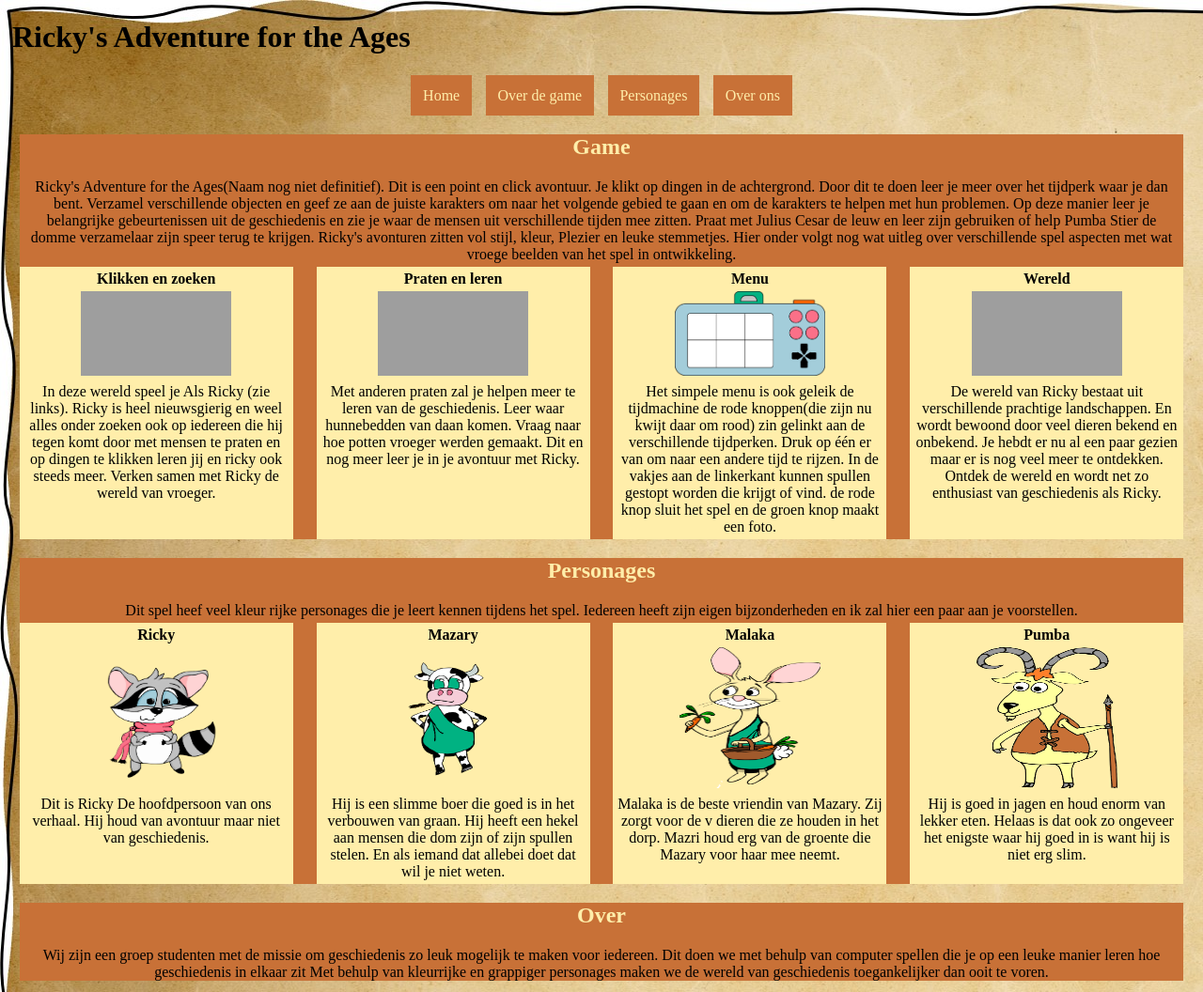
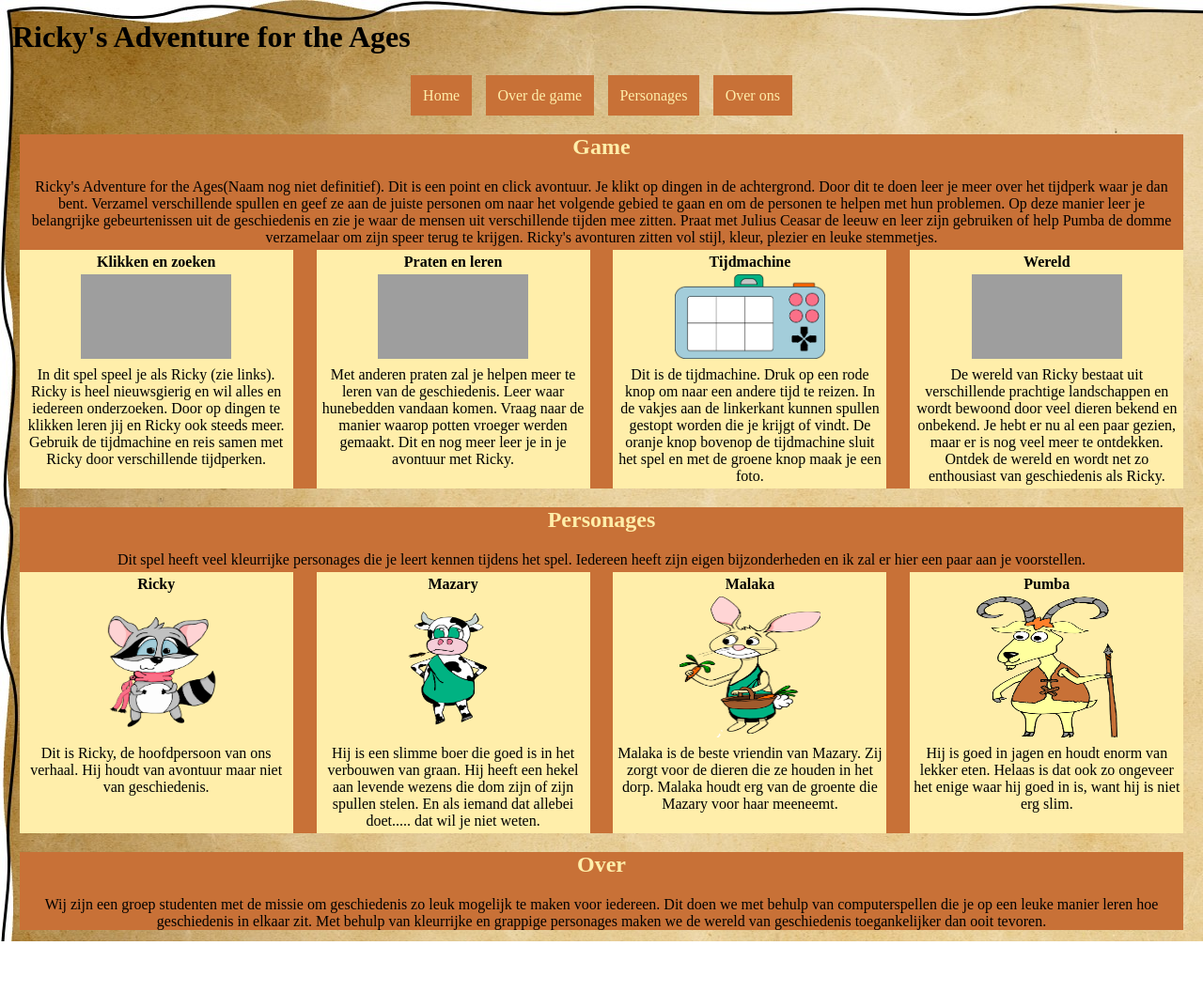
Before and after one commit to olevanderheiden/onePagerRicky, a plain HTML site: page index.html in a window 1280 px wide. Shown: the whole page at 94% size. After the commit the page ends 1002 px from the top, so only its background shows below. Drawn offline with Linux system fonts and the light colour scheme; grey boxes are pictures that could not be loaded.

Commit message:
Fix 2.1.1 Fixing more  language errors and adding/changing text to be more child friendly

```diff
--- a/index.html
+++ b/index.html
@@ -27,81 +27,79 @@
     <h2 id="game">Game</h2>
     <p>Ricky's Adventure for the Ages(Naam nog niet definitief). Dit is een point en click avontuur.
         Je klikt op dingen in de achtergrond. Door dit te doen leer je meer over het tijdperk waar je dan bent.
-        Verzamel verschillende objecten en geef ze aan de juiste karakters om naar het volgende gebied te gaan en om de karakters
+        Verzamel verschillende spullen en geef ze aan de juiste personen om naar het volgende gebied te gaan en om de personen
         te helpen met hun problemen. Op deze manier leer je belangrijke gebeurtenissen uit de geschiedenis en zie je waar de mensen uit verschillende tijden mee zitten.
-        Praat met Julius Cesar de leuw en leer zijn gebruiken of help Pumba Stier de domme verzamelaar zijn speer terug te krijgen. Ricky's avonturen zitten vol stijl, kleur,
-        Plezier en leuke stemmetjes. Hier onder volgt nog wat uitleg over verschillende spel aspecten met wat vroege beelden van het spel in ontwikkeling.
+        Praat met Julius Ceasar de leeuw en leer zijn gebruiken of help Pumba de domme verzamelaar om zijn speer terug te krijgen. Ricky's avonturen zitten vol stijl, kleur,
+        plezier en leuke stemmetjes.
     </p>
 
     <div class="imageContainer">
         <div class="character">
             <p class="characterName">Klikken en zoeken</p>
             <p class="characterName"><img class="worlImage" src="img/ontdekken.png"></p>
-            <p>In deze wereld speel je Als Ricky (zie links). Ricky is heel nieuwsgierig en weel alles onder zoeken ook op iedereen die hij tegen komt door met mensen te praten en
-                op dingen te klikken leren jij en ricky ook steeds meer. Verken samen met Ricky de wereld van vroeger.</p>
+            <p>In dit spel speel je als Ricky (zie links). Ricky is heel nieuwsgierig en wil alles en iedereen onderzoeken. Door
+                op dingen te klikken leren jij en Ricky ook steeds meer. Gebruik de tijdmachine en reis samen met Ricky door verschillende tijdperken.</p>
         </div>
         <div class="character">
             <p class="characterName">Praten en leren</p>
             <p class="characterName"><img class="worlImage" src="img/praten.png"></p>
-            <p>Met anderen praten zal je helpen meer te leren van de geschiedenis. Leer waar hunnebedden van daan komen.
-            Vraag naar hoe potten vroeger werden gemaakt. Dit en nog meer leer je in je avontuur met Ricky.</p>
+            <p>Met anderen praten zal je helpen meer te leren van de geschiedenis. Leer waar hunebedden vandaan komen.
+            Vraag naar de manier waarop potten vroeger werden gemaakt. Dit en nog meer leer je in je avontuur met Ricky.</p>
         </div>
 
         <div class="character">
-            <p class="characterName">Menu</p>
+            <p class="characterName">Tijdmachine</p>
             <p class="characterName"><img class="worlImage" src="img/menu.png"></p>
-            <p>Het simpele menu is ook geleik de tijdmachine de rode  knoppen(die zijn nu kwijt daar om rood) zin gelinkt
-            aan de verschillende tijdperken. Druk op één er van om naar een andere tijd te rijzen. In de vakjes
-            aan de linkerkant kunnen spullen gestopt worden die krijgt of vind. de rode knop sluit het spel en de groen
-            knop maakt een foto.</p>
+            <p>Dit is de tijdmachine. Druk op een rode knop om naar een andere tijd te reizen. In de vakjes
+            aan de linkerkant kunnen spullen gestopt worden die je krijgt of vindt. De oranje knop bovenop de tijdmachine sluit het spel en met de groene
+            knop maak je een foto.</p>
         </div>
         <div class="character">
             <p class="characterName">Wereld</p>
             <p class="characterName"><img class="worlImage" src="img/wereld.png"></p>
-            <p>De wereld van Ricky bestaat uit verschillende prachtige landschappen. En wordt bewoond door veel dieren
-            bekend en onbekend. Je hebdt er nu al een paar gezien maar er is nog veel meer te ontdekken. Ontdek de wereld
-            en wordt net zo enthusiast van geschiedenis als Ricky.</p>
+            <p>De wereld van Ricky bestaat uit verschillende prachtige landschappen en wordt bewoond door veel dieren
+            bekend en onbekend. Je hebt er nu al een paar gezien, maar er is nog veel meer te ontdekken. Ontdek de wereld
+            en wordt net zo enthousiast van geschiedenis als Ricky.</p>
         </div>
     </div>
 </section>
 <section>
     <h2 id="characters">Personages</h2>
     <p>
-        Dit spel heef veel kleur rijke personages die je leert kennen tijdens het spel. Iedereen heeft zijn eigen bijzonderheden en ik zal hier een paar aan je voorstellen.
+        Dit spel heeft veel kleurrijke personages die je leert kennen tijdens het spel. Iedereen heeft zijn eigen bijzonderheden en ik zal er hier een paar aan je voorstellen.
     </p>
     <div class="imageContainer">
         <div class="character">
             <p class="characterName">Ricky</p>
             <p class="characterName"><img class="characterimage" src="img/Ricky.png"></p>
-            <p>Dit is Ricky De hoofdpersoon van ons verhaal. Hij houd van avontuur maar niet van geschiedenis.</p>
+            <p>Dit is Ricky, de hoofdpersoon van ons verhaal. Hij houdt van avontuur maar niet van geschiedenis.</p>
         </div>
         <div class="character">
             <p class="characterName">Mazary</p>
             <p class="characterName"><img class="characterimage" src="img/boer1.png"></p>
-            <p>Hij is een slimme boer die goed is in het verbouwen van graan. Hij heeft een hekel aan mensen
-            die dom zijn of zijn spullen stelen. En als iemand dat allebei doet dat wil je niet weten.</p>
+            <p>Hij is een slimme boer die goed is in het verbouwen van graan. Hij heeft een hekel aan levende wezens
+            die dom zijn of zijn spullen stelen. En als iemand dat allebei doet..... dat wil je niet weten.</p>
         </div>
 
         <div class="character">
             <p class="characterName">Malaka</p>
             <p class="characterName"><img class="characterimage" src="img/boer2.png"></p>
-            <p>Malaka is de beste vriendin van Mazary. Zij zorgt voor de v dieren die ze houden in het dorp. Mazri houd erg
-            van de groente die Mazary voor haar mee neemt.</p>
+            <p>Malaka is de beste vriendin van Mazary. Zij zorgt voor de dieren die ze houden in het dorp. Malaka houdt erg
+            van de groente die Mazary voor haar meeneemt.</p>
         </div>
         <div class="character">
             <p class="characterName">Pumba</p>
             <p class="characterName"><img class="characterimage" src="img/Jager1.png"></p>
-            <p>Hij is goed in jagen en houd enorm van lekker eten. Helaas is dat ook zo ongeveer het enigste waar hij
-            goed in is want hij is niet erg slim.</p>
+            <p>Hij is goed in jagen en houdt enorm van lekker eten. Helaas is dat ook zo ongeveer het enige waar hij
+            goed in is, want hij is niet erg slim.</p>
         </div>
     </div>
 </section>
 <section>
     <h2 id="over">Over </h2>
     <p>Wij zijn een groep studenten met de missie om geschiedenis zo leuk mogelijk te maken voor iedereen.
-        Dit doen we met behulp van computer spellen die je op een leuke manier leren hoe geschiedenis in elkaar zit
-        Met behulp van kleurrijke en grappiger personages maken we de wereld van geschiedenis toegankelijker dan ooit te
-        voren.</p>
+        Dit doen we met behulp van computerspellen die je op een leuke manier leren hoe geschiedenis in elkaar zit.
+        Met behulp van kleurrijke en grappige personages maken we de wereld van geschiedenis toegankelijker dan ooit tevoren.</p>
 </section>
 </body>
 </html>
```
